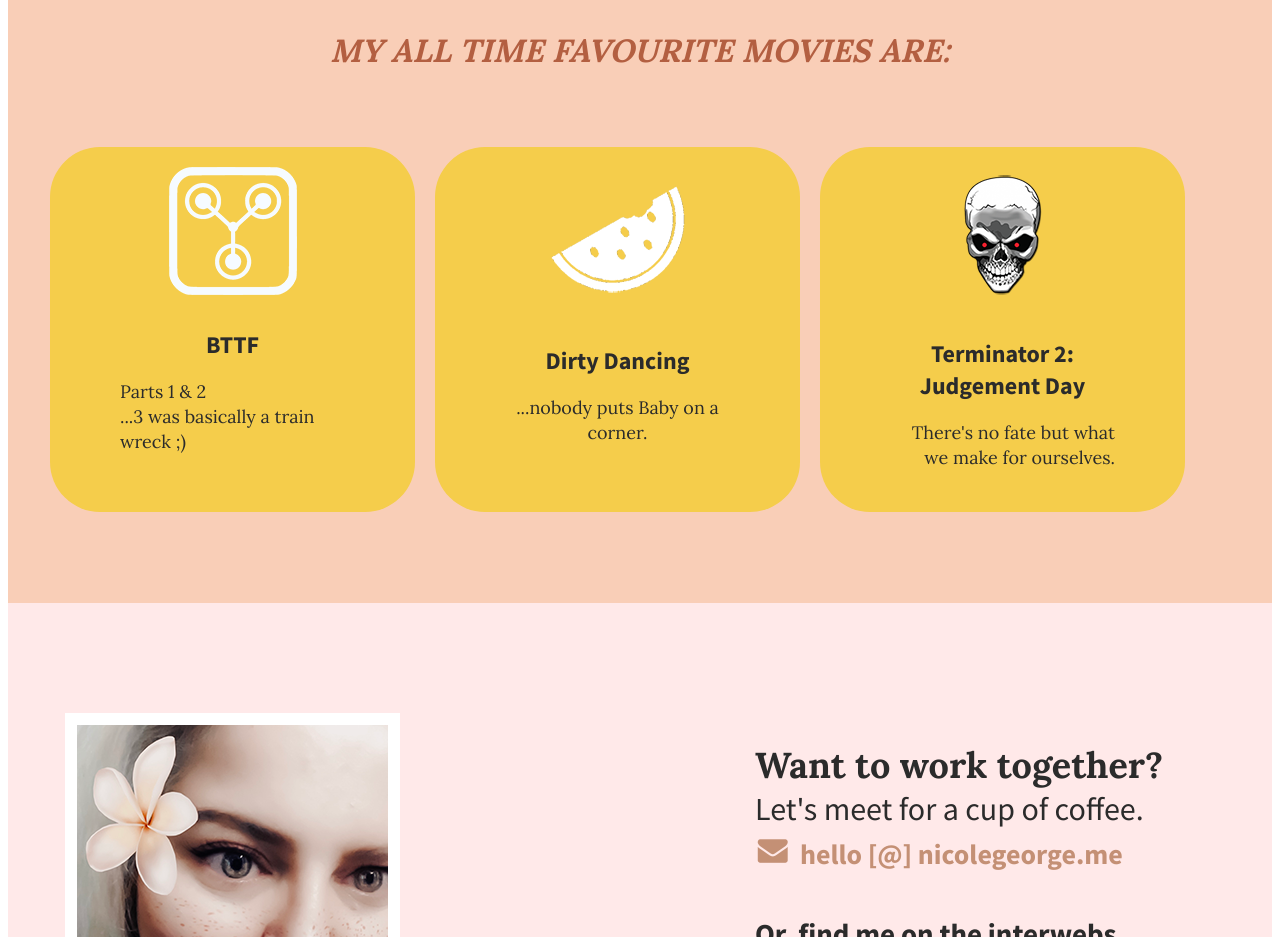
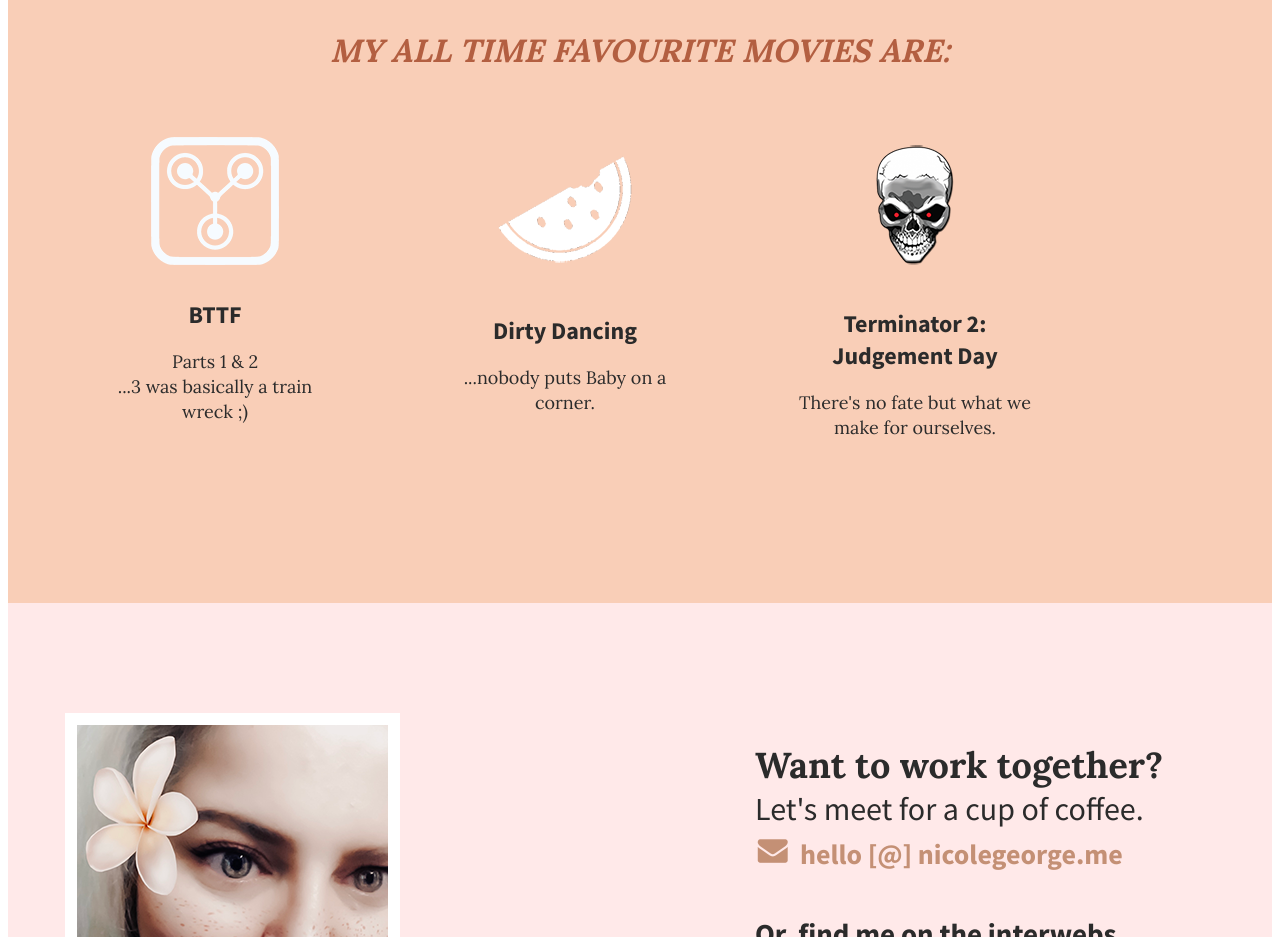
Before and after one commit to NicoleGeorge/Bio-Website, a plain HTML site: page index.html in a window 1280 px wide. Shown: the part 1460-2397 px from the top of the page. Drawn offline with Linux system fonts and the light colour scheme.

Commit message:
Removed third-width background color

```diff
--- a/css/style.css
+++ b/css/style.css
@@ -149,27 +149,7 @@
     padding: 0 50px;
 }
 
-#facts .third-width {
-    background-color: rgb(245, 205, 75);
-    margin: 10px 10px 10px 10px;
-    border-radius: 50px;
-    padding: 20px 20px 20px 20px;
-    height: 325px;
-    width: 325px;
 
-}
-
-.BTTF {
-    text-align: left;
-}
-
-.DD {
-    text-align: center;
-}
-
-.T2 {
-    text-align: right;
-}
 /****** CONTACT ******/
 
 #contact {
```
